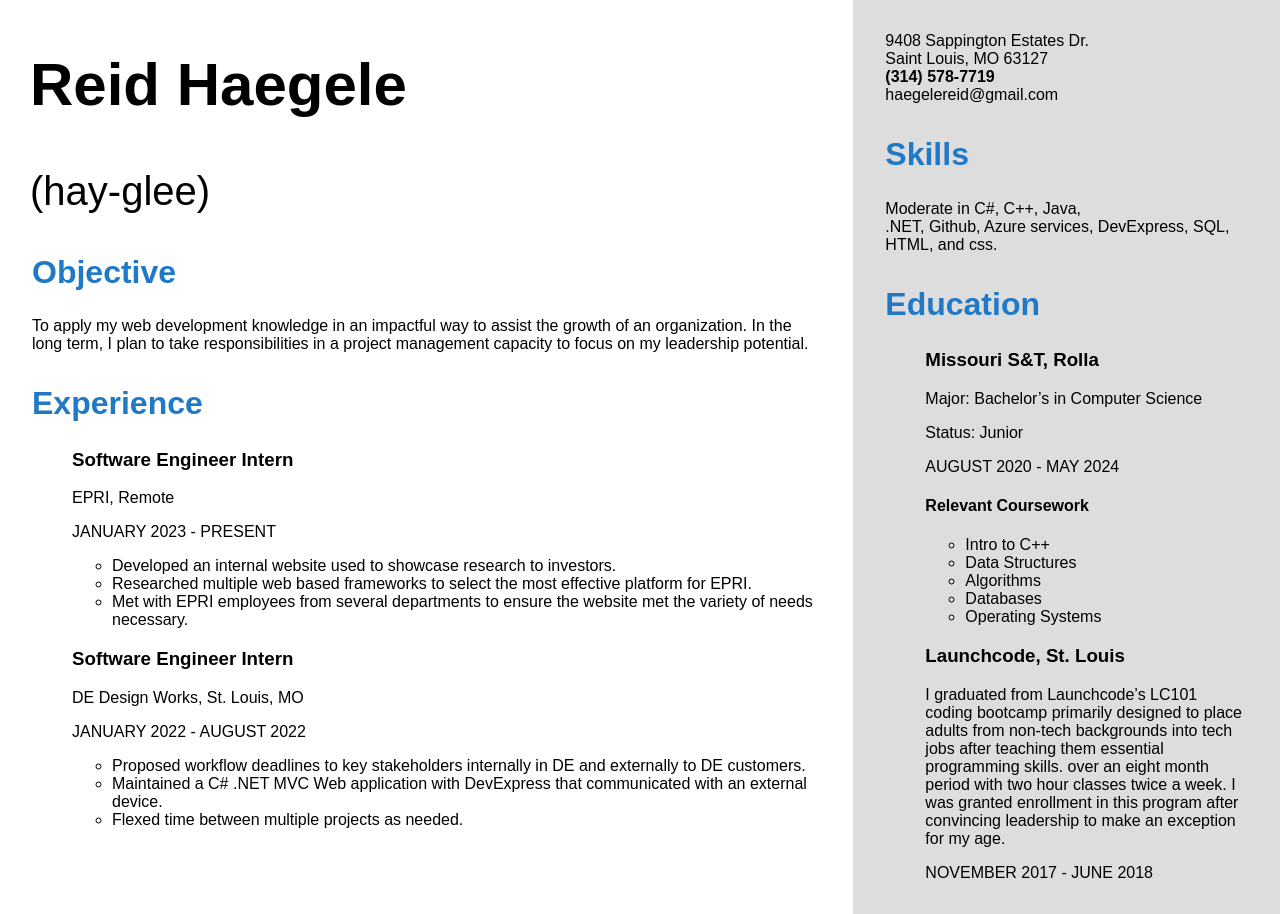
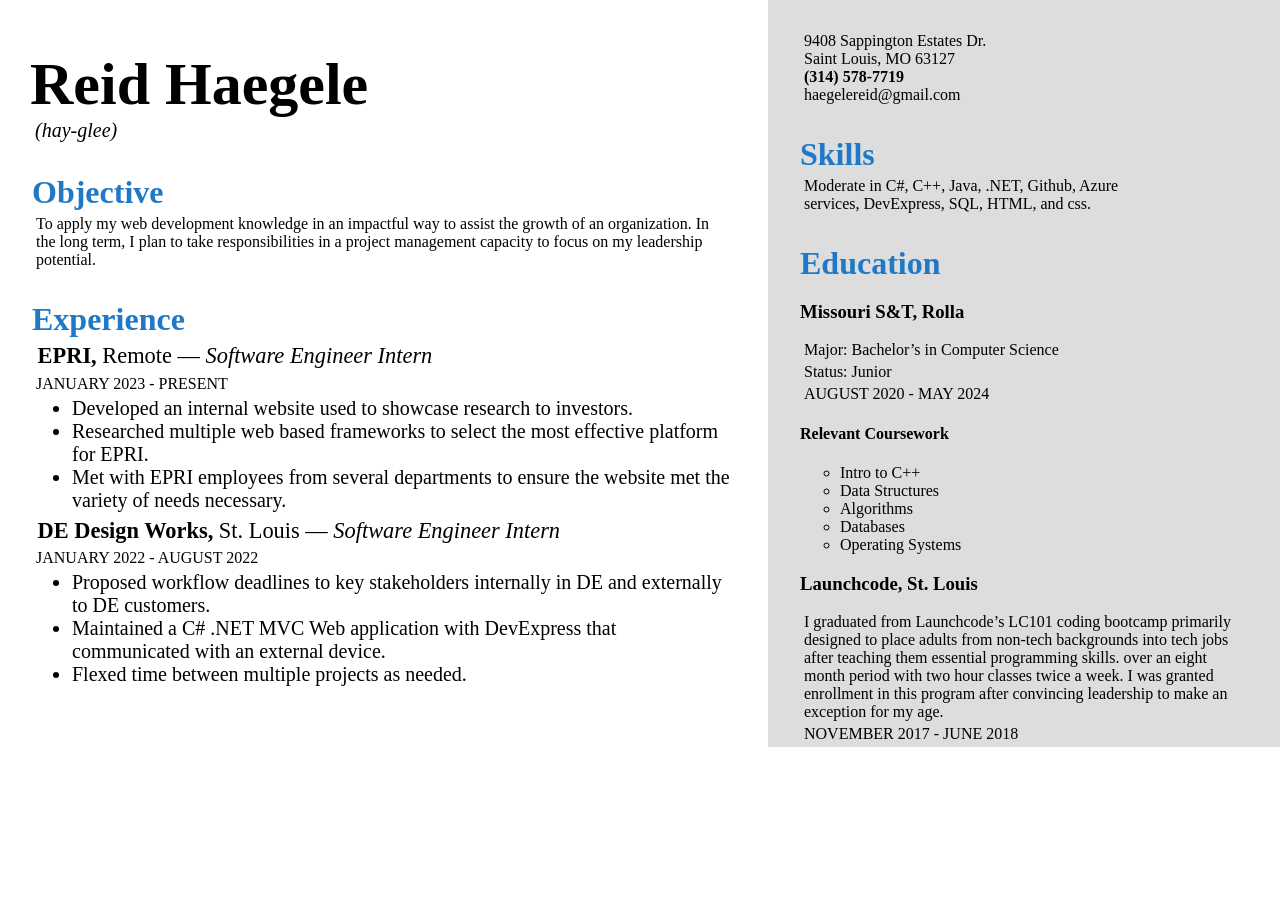
Before and after one commit to reidhaegele/reidhaegele.github.io, a plain HTML site: page index.html in a window 1280 px wide. After the commit the page ends 800 px from the top, so only its background shows below. Drawn offline with Linux system fonts and the light colour scheme.

Commit message:
Change margins to appear closer to actual resume

```diff
--- a/index.html
+++ b/index.html
@@ -8,10 +8,10 @@
     <div class="container">
       <div class="column left">
         <div id="name">
-          <h2>
+          <h2 style="margin-bottom: 0;">
             Reid Haegele
           </h2>
-          <p>(hay-glee)</p>
+          <p style="font-size: 0.5em;margin-top: 0;"><i>(hay-glee)</i></p>
         </div>
         <div id="about">
           <h2>Objective</h2>
@@ -20,22 +20,20 @@
         </div>
         <div id="experience">
           <h2>Experience</h2>
-          <ul>
+          <ul id="no-left-margin">
             <li class="no-bullets">
-              <h3>Software Engineer Intern</h3>
-              <p>EPRI, Remote</p>
+              <p id="title"><b>EPRI,</b> Remote — <i>Software Engineer Intern</i></p>
               <p>JANUARY 2023 - PRESENT</p>
-              <ul>
+              <ul id="bullets">
                 <li>Developed an internal website used to showcase research to investors.</li>
                 <li>Researched multiple web based frameworks to select the most effective platform for EPRI.</li>
                 <li>Met with EPRI employees from several departments to ensure the website met the variety of needs necessary.</li>
               </ul>
             </li>
             <li class="no-bullets">
-              <h3>Software Engineer Intern</h3>
-              <p>DE Design Works, St. Louis, MO</p>
+              <p id="title"><b>DE Design Works,</b> St. Louis — <i>Software Engineer Intern</i></p>
               <p>JANUARY 2022 - AUGUST 2022</p>
-              <ul>
+              <ul id="bullets">
                 <li>Proposed workflow deadlines to key stakeholders internally in DE and externally to DE customers.</li>
                 <li>Maintained a C# .NET MVC Web application with DevExpress that communicated with an external device. </li>
                 <li>Flexed time between multiple projects as needed.</li>
@@ -55,7 +53,7 @@
         </div>
         <div id="skills">
           <h2>Skills</h2>
-          <p>Moderate in C#, C++, Java,<br> .NET, Github, Azure services, DevExpress, SQL, HTML, and css.</p>
+          <p>Moderate in C#, C++, Java, .NET, Github, Azure<br>services, DevExpress, SQL, HTML, and css.</p>
           <!-- <ul>
             <li>C#</li>
             <li>c++</li>
@@ -72,7 +70,7 @@
         </div>
         <div id="education">
           <h2>Education</h2>
-          <ul>
+          <ul id="no-left-margin">
             <li class="no-bullets">
               <h3>Missouri S&T, Rolla</h3>
               <p>Major: Bachelor’s in Computer Science</p>
--- a/styles.css
+++ b/styles.css
@@ -1,7 +1,7 @@
 /* styles.css */
 
 body {
-      font-family: Arial, sans-serif;
+      font-family: 'Times New Roman', Times, serif;
       margin: 0;
       padding: 0;
     }
@@ -42,6 +42,19 @@ body {
       list-style-type: none;
     }
 
+    #bullets {
+      list-style-type: disc;
+      font-size: 1.25em;
+    }
+
+    #title {
+      font-size: 1.4em !important;
+    }
+
+    #date {
+      font-size: 1em;
+    }
+
     header nav a {
       color: white;
       text-decoration: none;
@@ -53,22 +66,30 @@ body {
 
     #name {
       margin: 0.75em;
+      margin-bottom: 0;
       color: black;
       font-size: 2.5em;
     }
 
     #about, #experience, #education, #skills, #contact {
       margin: 2em;
+      margin-bottom: 0;
     }
 
     #about h2, #experience h2, #education h2, #skills h2, #contact h2 {
-      margin-top: 0;
+      margin: 0;
       color: #2079c7;
       font-size: 2em;
     }
 
     #about p, #experience p, #education p, #skills p, #contact p, #name p {
       font-size: 1em;
+      margin: 0.25em;
+    }
+
+    #no-left-margin {
+      margin: 0;
+      padding-left: 0;
     }
 
     .container {
@@ -80,7 +101,7 @@ body {
     }
 
     .left {
-      flex: 2;
+      flex: 1.5;
       background-color: rgb(255, 255, 255);
     }
 
```
